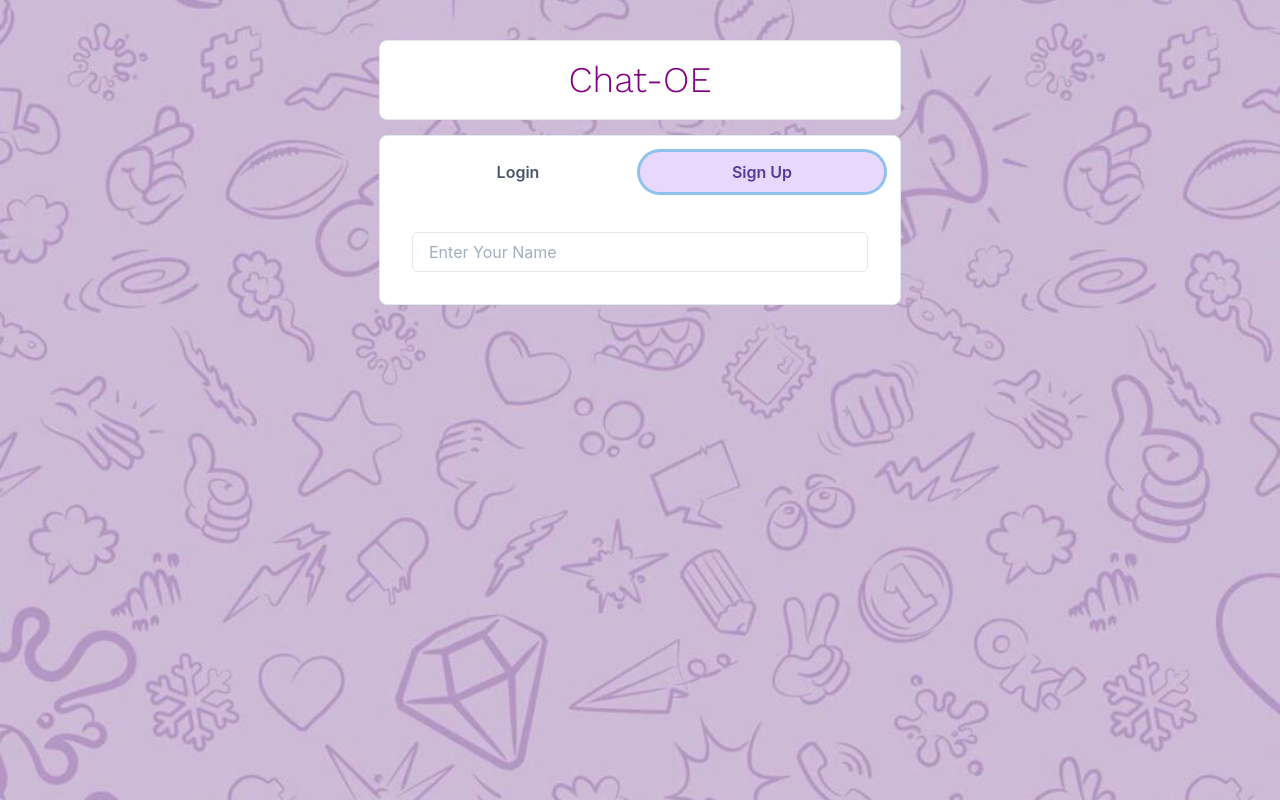
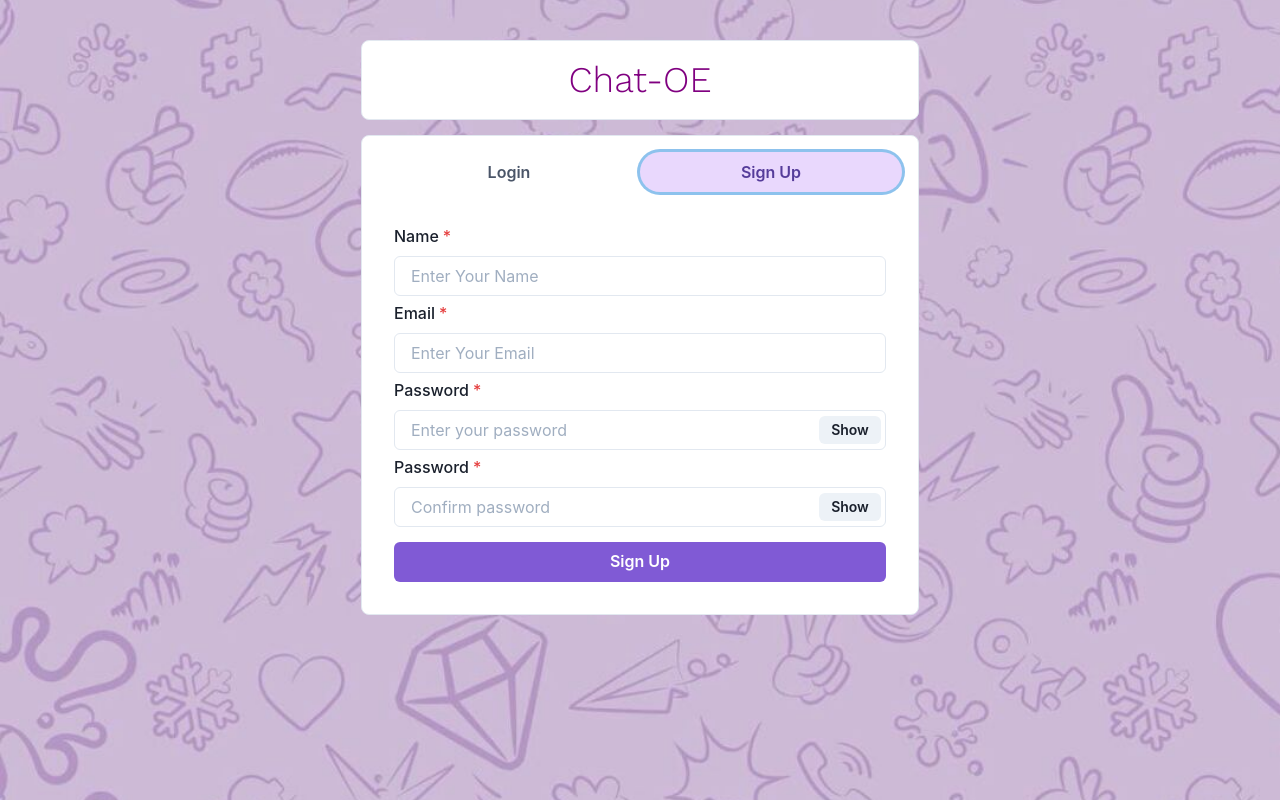
Before and after one commit to mustafatayfur/react-chat-app, a React (Create React App) app: page / in a window 1280 px wide. Both pictures are taken after a click on the tab "Sign Up". Built offline with nearby package versions, Linux system fonts and the light colour scheme.

Commit message:
Login and Sign Up

```diff
--- a/src/components/Authentication/Login.js
+++ b/src/components/Authentication/Login.js
@@ -1,8 +1,50 @@
-import React from 'react'
+import { Button, FormControl, FormLabel, Input, InputGroup, InputRightElement, VStack } from '@chakra-ui/react'
+import React, { useState } from 'react'
 
 const Login = () => {
+  const [show, setShow]= useState(false)
+    const [name, setName]= useState()
+    const [email,setEmail] = useState()
+    const [password, setPassword] = useState()
+
+    const handleClick = ()=> setShow(!show)
+    const submitHandler = () => {}
+
   return (
-    <div>Login</div>
+    <VStack spacing="5px">
+
+        <FormControl id='email' isRequired>
+            <FormLabel>Email</FormLabel>
+            <Input
+                placeholder='Enter Your Email'
+                onChange={(e)=>setEmail(e.target.value)}
+                />
+        </FormControl>
+        <FormControl id='password' isRequired>
+            <FormLabel>Password</FormLabel>
+            <InputGroup>
+            <Input
+            type={show ? "text" : "password"}
+            placeholder='Enter your password'
+            onChange={(e)=>setPassword(e.target.value)}
+            />
+            <InputRightElement width="4.5rem">
+              <Button h="1.75rem" size="sm" onClick={handleClick}>
+                {show ? "Hide" : "Show"}
+              </Button>
+            </InputRightElement>
+            </InputGroup>
+        </FormControl>
+
+        <Button
+          colorScheme="purple"
+          width="100%"
+          style={{marginTop:15}}
+          onClick={submitHandler}
+        >
+          Login
+        </Button>
+    </VStack>
   )
 }
 
--- a/src/components/Authentication/Signup.js
+++ b/src/components/Authentication/Signup.js
@@ -1,20 +1,72 @@
-import { FormControl, FormLabel, Input, VStack } from '@chakra-ui/react'
+import { Button, FormControl, FormLabel, Input, InputGroup, InputRightElement, VStack } from '@chakra-ui/react'
 import React, { useState } from 'react'
 
 const Signup = () => {
+
+    const [show, setShow]= useState(false)
     const [name, setName]= useState()
+    const [email,setEmail] = useState()
+    const [confirmpassword, setConfirmpassword] = useState()
+    const [password, setPassword] = useState()
+
+    const handleClick = ()=> setShow(!show)
+    const submitHandler = () => {}
 
   return (
     <VStack spacing="5px">
-        <FormControl>
-            <FormLabel>
-
-            </FormLabel>
+        <FormControl id='first-name' isRequired>
+            <FormLabel>Name</FormLabel>
             <Input
                 placeholder='Enter Your Name'
                 onChange={(e)=>setName(e.target.value)}
                 />
         </FormControl>
+        <FormControl id='email' isRequired>
+            <FormLabel>Email</FormLabel>
+            <Input
+                placeholder='Enter Your Email'
+                onChange={(e)=>setEmail(e.target.value)}
+                />
+        </FormControl>
+        <FormControl id='password' isRequired>
+            <FormLabel>Password</FormLabel>
+            <InputGroup>
+            <Input
+            type={show ? "text" : "password"}
+            placeholder='Enter your password'
+            onChange={(e)=>setPassword(e.target.value)}
+            />
+            <InputRightElement width="4.5rem">
+              <Button h="1.75rem" size="sm" onClick={handleClick}>
+                {show ? "Hide" : "Show"}
+              </Button>
+            </InputRightElement>
+            </InputGroup>
+
+        </FormControl>
+        <FormControl id='password' isRequired>
+            <FormLabel>Password</FormLabel>
+            <InputGroup size="md">
+            <Input
+            type={show ? "text" : "password"}
+            placeholder='Confirm password'
+            onChange={(e)=>setConfirmpassword(e.target.value)}
+            />
+            <InputRightElement width="4.5rem">
+              <Button h="1.75rem" size="sm" onClick={handleClick}>
+                {show ? "Hide" : "Show"}
+              </Button>
+            </InputRightElement>
+            </InputGroup>
+        </FormControl>
+        <Button
+          colorScheme="purple"
+          width="100%"
+          style={{marginTop:15}}
+          onClick={submitHandler}
+        >
+          Sign Up
+        </Button>
     </VStack>
   )
 }
```
